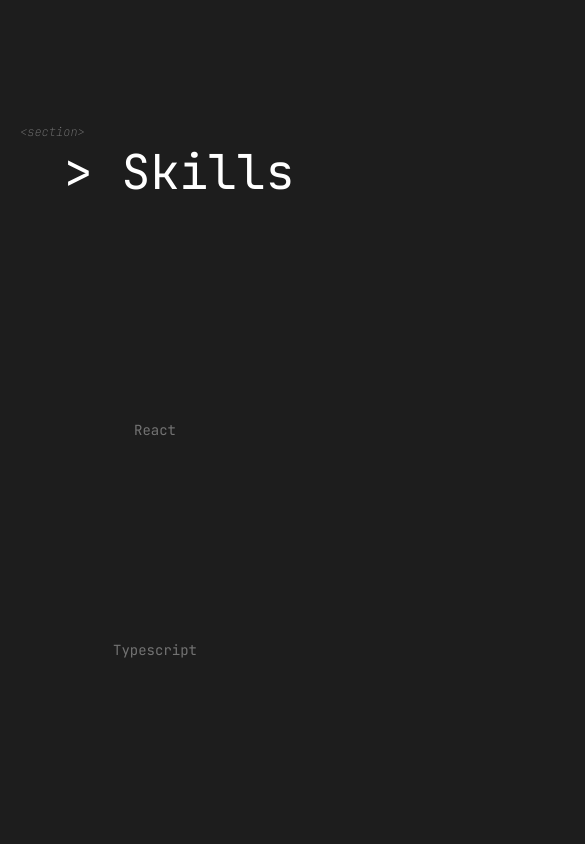
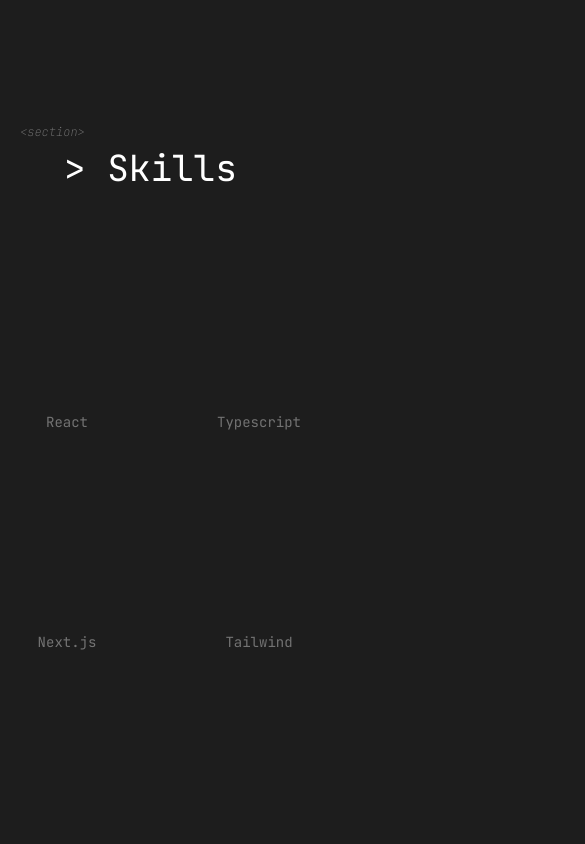
Before and after one commit to Jullbs/my-portfolio, a Next.js app: page / in a window 390 px wide. Shown: the part 720-1564 px from the top of the page, 585 px wide, since content can reach past the window. Built offline with nearby package versions, Linux system fonts and the light colour scheme; some icons are missing.

Commit message:
fix: improving responsiveness of Projects component

```diff
--- a/src/components/Projects/index.tsx
+++ b/src/components/Projects/index.tsx
@@ -43,12 +43,14 @@
   return (
     <section
       id="projects"
-      className="min-h-screen flex flex-col justify-center gap-2 pr-20 md:px-20"
+      className="min-h-screen flex flex-col justify-center gap-2 pr-10 sm:pr-20 md:px-20"
     >
       <p className="pl-5 x-sm:pl-10 font-thin italic text-xs text-gray-200">
         &lt;section&gt;
       </p>
-      <p className="text-5xl text-white pl-16 x-sm:pl-24">&gt; Projects</p>
+      <p className="text-4xl x-sm:text-5xl text-white pl-16 x-sm:pl-24">
+        &gt; Projects
+      </p>
       <ul className="flex flex-col flex-wrap items-center gap-28 pt-20 pb-10 pl-16 sm:pl-24">
         {projects.map((project) => {
           return (
@@ -58,23 +60,23 @@
             >
               <Image
                 src={project.image}
-                width={500}
-                height={240}
+                width={300}
+                height={145}
                 alt=""
-                className="max-w-[500px] max-h-[242px] rounded-3xl"
+                className="sm:w-[500px] sm:h-[242px] rounded-3xl"
               />
               <div className="flex flex-col flex-wrap gap-8 m-auto">
                 <span className="flex justify-between">
                   <h2 className="text-xl font-bold">{project.title}</h2>
                   {project.status === 'concluded' ? (
                     <div className="flex gap-8 text-acid-green">
-                      <a href={project.url}>
+                      <a href={project.url} target="_blank">
                         <Icon
                           icon="ph:magnifying-glass-bold"
                           className="w-8 h-8 hover:scale-125 transition ease-in duration-300"
                         />
                       </a>
-                      <a href={project.repository}>
+                      <a href={project.repository} target="_blank">
                         <Icon
                           icon="ph:code-bold"
                           className="w-8 h-8 hover:scale-125 transition ease-in duration-300"
@@ -94,7 +96,7 @@
                   {project.tecnologies.map((tech) => {
                     return (
                       <p
-                        key="tech"
+                        key={tech}
                         className="px-4 border-r-2 last:border-0 border-baby-blue"
                       >
                         {tech}
--- a/src/components/Skills/index.tsx
+++ b/src/components/Skills/index.tsx
@@ -17,13 +17,15 @@
   return (
     <section
       id="skills"
-      className="min-h-screen flex flex-col justify-center gap-2 pr-20 sm:px-20"
+      className="min-h-screen flex flex-col justify-center gap-2 pr-16 x-sm:pr-20 sm:px-20"
     >
       <p className="pl-5 x-sm:pl-10 font-thin italic text-xs text-gray-200">
         &lt;section&gt;
       </p>
 
-      <h2 className="text-5xl text-white pl-16 x-sm:pl-24">&gt; Skills</h2>
+      <h2 className="text-4xl x-sm:text-5xl text-white pl-16 x-sm:pl-24">
+        &gt; Skills
+      </h2>
       <ul className="flex flex-shrink flex-wrap max-w-[60rem] mx-auto justify-center gap-16 pt-20 pb-10">
         {skills.map((skill) => {
           return (
```
